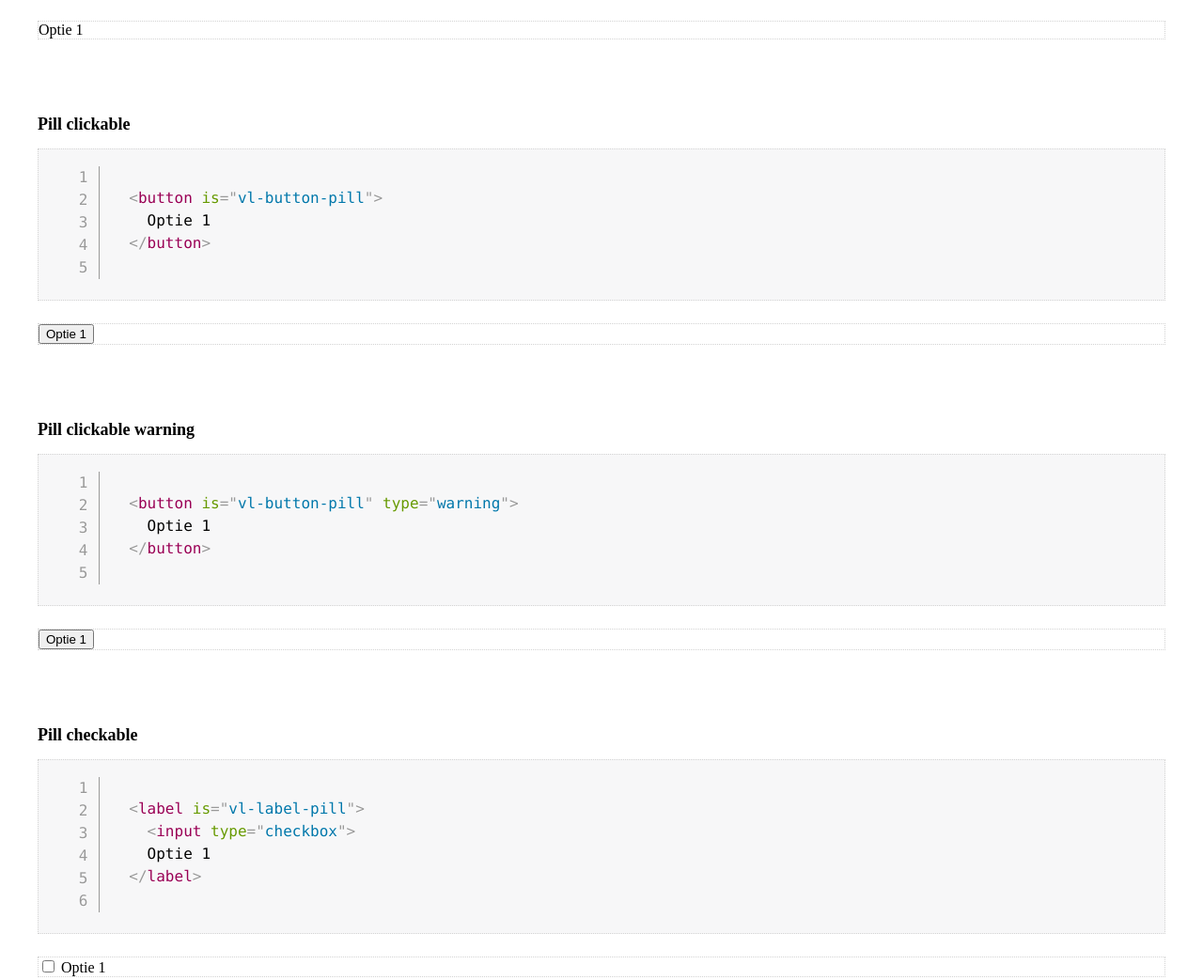
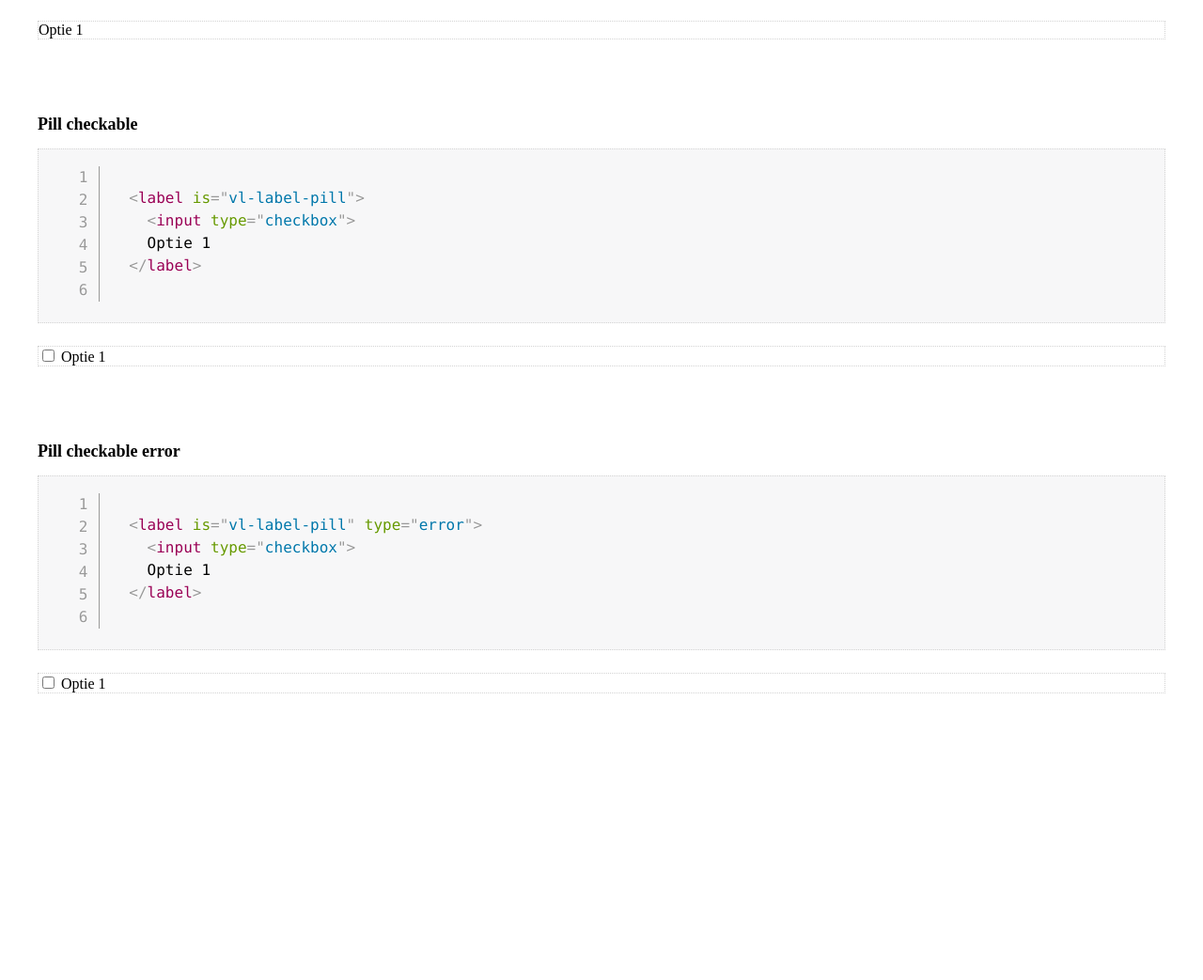
Before and after one commit to milieuinfo/webcomponent-vl-ui-pill, a website with bundled scripts: page demo/vl-pill.html in a window 1280 px wide. Shown: the part 2007-3050 px from the top of the page at 94% size. After the commit the page ends 2800 px from the top, so only its background shows below. Built offline with nearby package versions, Linux system fonts and the light colour scheme; what vl-ui-core would draw is missing.

Commit message:
UIG-134 DSI2-327

```diff
--- a/demo/vl-pill.html
+++ b/demo/vl-pill.html
@@ -111,38 +111,6 @@
     </div>
 
     <div>
-      <h2>Pill clickable</h2>
-      <pre>
-        <code class="line-numbers language-markup">
-          &lt;button is="vl-button-pill"&gt;
-            Optie 1
-          &lt;/button&gt;
-        </code>
-      </pre>
-      <div class="demo">
-        <button is="vl-button-pill">
-          Optie 1
-        </button>
-      </div>
-    </div>
-
-    <div>
-      <h2>Pill clickable warning</h2>
-      <pre>
-        <code class="line-numbers language-markup">
-          &lt;button is="vl-button-pill" type="warning"&gt;
-            Optie 1
-          &lt;/button&gt;
-        </code>
-      </pre>
-      <div class="demo">
-        <button is="vl-button-pill" type="warning">
-          Optie 1
-        </button>
-      </div>
-    </div>
-
-    <div>
       <h2>Pill checkable</h2>
       <pre>
         <code class="line-numbers language-markup">
--- a/vl-pill.src.js
+++ b/vl-pill.src.js
@@ -71,18 +71,6 @@ export class VlPill extends VlPillElement(HTMLElement) {
   }
 }
 
-export class VlButtonPill extends VlPillElement(NativeVlElement(HTMLButtonElement)) {
-  constructor() {
-    super();
-    this.classList.add('vl-pill');
-    this.classList.add('vl-pill--clickable');
-  }
-
-  get _stylePath() {
-      return '../style.css';
-  }
-}
-
 export class VlLabelPill extends VlPillElement(NativeVlElement(HTMLLabelElement)) {
   constructor() {
     super();
@@ -109,5 +97,4 @@ export class VlLabelPill extends VlPillElement(NativeVlElement(HTMLLabelElement)
 }
 
 define('vl-pill', VlPill);
-define('vl-button-pill', VlButtonPill, {extends: 'button'});
 define('vl-label-pill', VlLabelPill, {extends: 'label'});
```
Also changed, not shown: test/vl-pill.test.html (+1 -25 lines).
